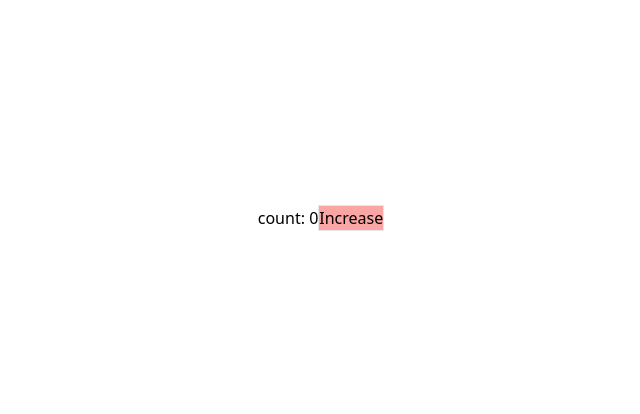
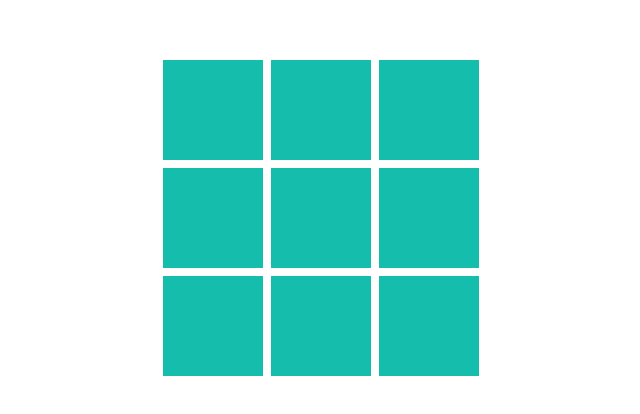
Before and after one commit to vuanhtu1993/poly-typescript, a React (Create React App) app in the folder lesson4/: page / in a window 1280 px wide. Shown: the part 182-596 px from the top of the page, without its empty margins (319-959 px from the left). Built offline with nearby package versions, Linux system fonts and the light colour scheme.

Commit message:
Buổi 8: Tic tac toe

```diff
--- a/lesson4/src/app.jsx
+++ b/lesson4/src/app.jsx
@@ -1,18 +1,24 @@
 import { useState } from "react";
 import Avatar from "./components/avatar";
+import Square from "./components/square";
+import Board from "./components/board";
 
 // Props: Là một đối tượng, truyền dữ liệu từ cha xuống con
 // Props: Immuatable
 const App = function () {
-    // let count = 10
-    const [count, setCount] = useState(0)
-    const handleIncrease = () => {
-        setCount(count + 1)
-        // console.log(count);
-    }
+
     return <div className="h-[100vh] flex justify-center items-center">
-        count: {count}
-        <button className="border bg-red-300" onClick={handleIncrease}>Increase</button>
+        <Board>
+            <Square />
+            <Square />
+            <Square />
+            <Square />
+            <Square />
+            <Square />
+            <Square />
+            <Square />
+            <Square />
+        </Board>
     </div>
 }
 
--- /dev/null
+++ b/lesson4/src/components/board.js
@@ -0,0 +1,7 @@
+const Board = ({children}) => {
+    return <div className="grid grid-cols-3 gap-2">
+        {children}
+    </div>
+}
+
+export default Board
--- /dev/null
+++ b/lesson4/src/components/square.jsx
@@ -0,0 +1,16 @@
+import { useState } from 'react'
+
+const Square = () => {
+    const [value, setValue] = useState(null)
+
+    const handlePlay = () => {
+        setValue("X")
+    }
+    return <button
+        onClick={handlePlay}
+        className="bg-[#14bdac] border-0 w-[100px] h-[100px] text-[50px] text-white">
+        {value}
+    </button>
+}
+
+export default Square
```
